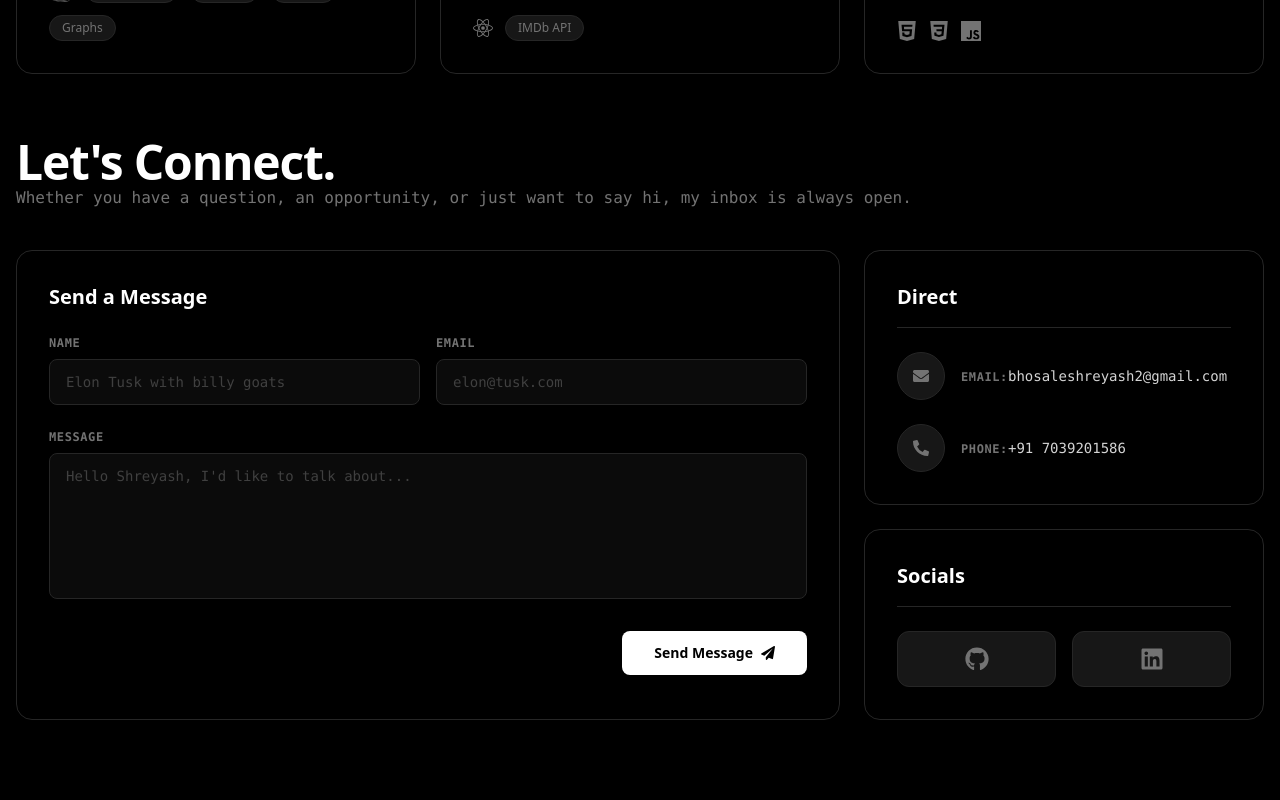
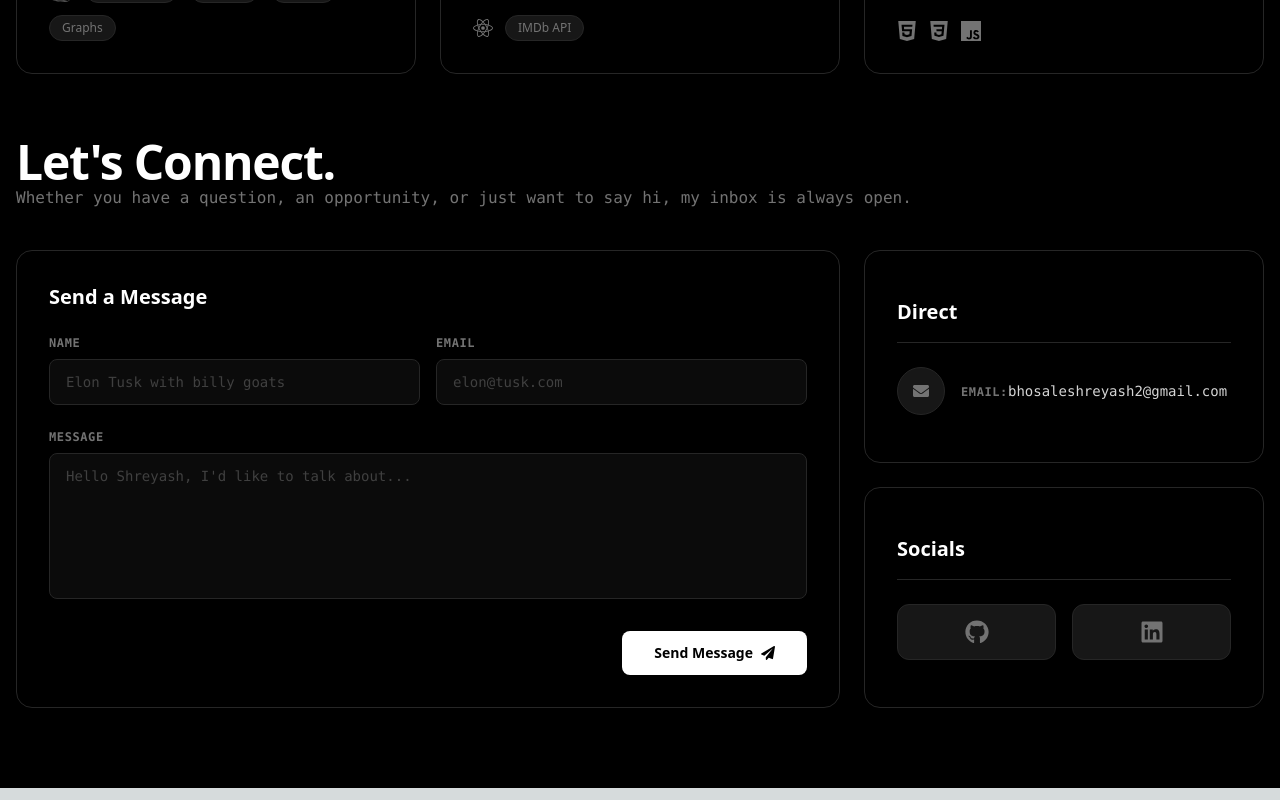
Before and after one commit to dev-shreyash/portfolio, a Next.js app: page / in a window 1280 px wide. Shown: the part 3806-4606 px from the top of the page. Built offline with nearby package versions, Linux system fonts and the light colour scheme.

Commit message:
Fix: contact

```diff
--- a/src/components/sections/ContactSection.tsx
+++ b/src/components/sections/ContactSection.tsx
@@ -220,7 +220,7 @@ export default function ContactSection() {
               </div>
             </a>
 
-            <a
+            {/* <a
               href={`tel:${portfolioData.hero.phone.replace(/\s+/g, '')}`}
               className="flex items-center gap-4 group"
             >
@@ -235,7 +235,7 @@ export default function ContactSection() {
                   {portfolioData.hero.phone}
                 </p>
               </div>
-            </a>
+            </a> */}
           </div>
         </div>
 
--- a/src/data/portfolio.json
+++ b/src/data/portfolio.json
@@ -6,7 +6,7 @@
     "roles": ["Full-Stack Developer", "Tech Explorer"],
     "location": "Thane, India",
     "email": "bhosaleshreyash2@gmail.com",
-    "phone": "+91 7039201586",
+    "phone": "",
     "profilePhoto": "/profile-photo.png",
     "resumeLink": "https://drive.google.com/uc?export=download&id=18uzEa7MtKk5KzB_F8_TB_pgMsl9AX7zQ"
   },
```
